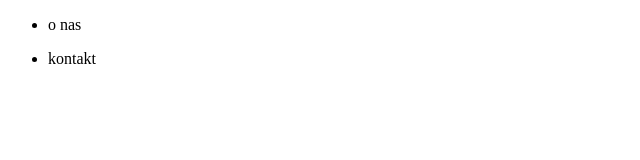
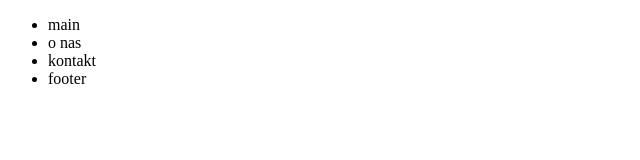
Before and after one commit to MarekWu86/struktura-html5, a plain HTML site: page index.html in a window 1280 px wide. Shown: the full height of the page, 0-640 px from the left. Drawn offline with Linux system fonts and the light colour scheme.

Commit message:
poprawione

```diff
--- a/index.html
+++ b/index.html
@@ -6,16 +6,24 @@
     <title>Document</title>
 </head>
 <body>
-    <header id="main">
-    <nav>
-        <ul>
-            <li id="o-nas">o nas</li>
-            <p class="tekst"></p>
-            <li id="kontakt">kontakt</li>
-        </ul>
-    </nav>
-    </header>
-    <footer id="footer"></footer>
+<nav>
+    <ul>
+        <li>main</li>
+        <li>o nas</li>
+        <li>kontakt</li>
+        <li>footer</li>
+    </ul>
+</nav>
+
+<header id="main"></header>
+
+    <section id="o-nas">
+        <p class="tekst"></p>
+    </section>
+
+    <section id="kontakt"></section>
+
+<footer id="footer"></footer>
 
 </body>
 </html>
```
